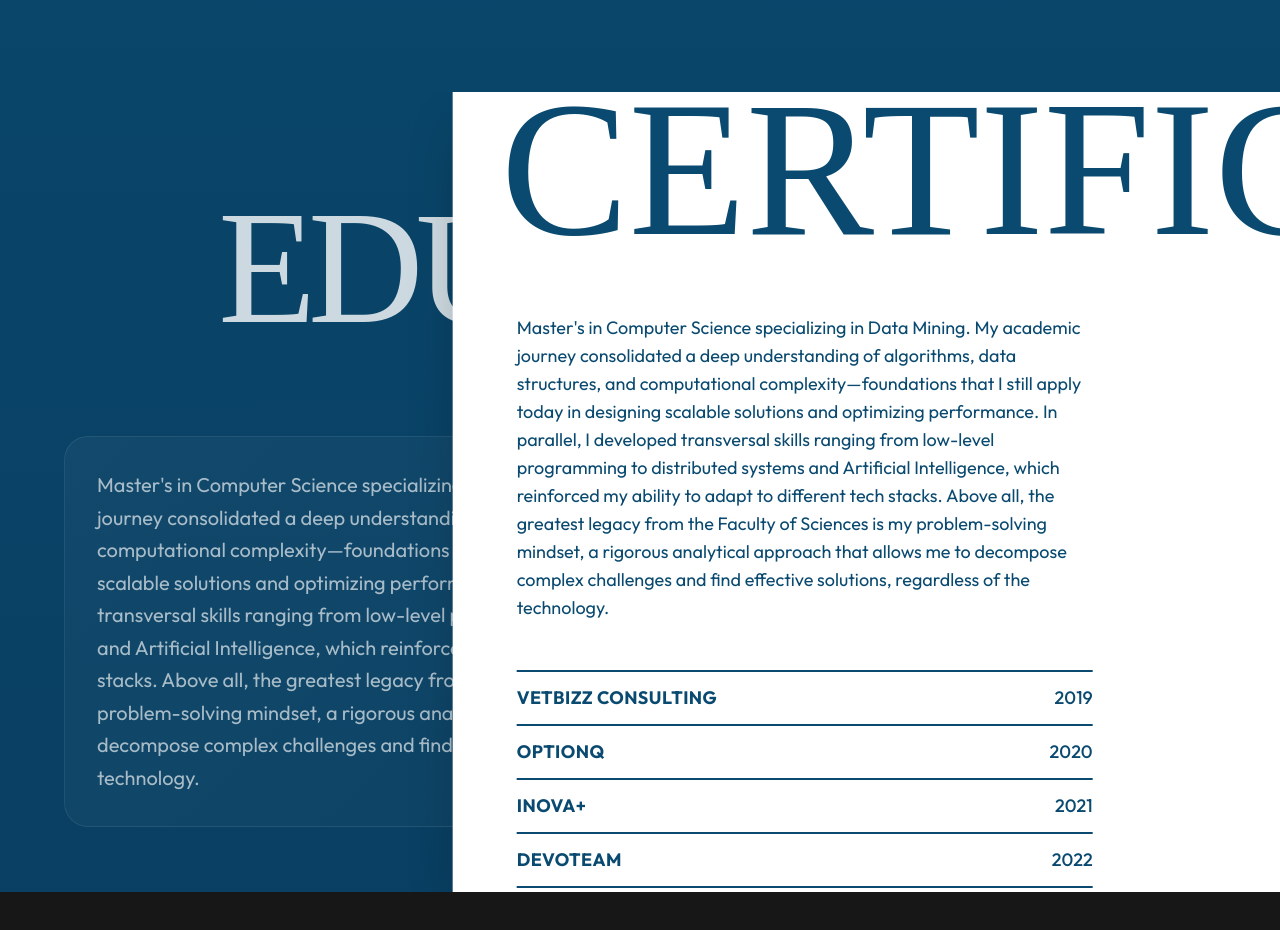
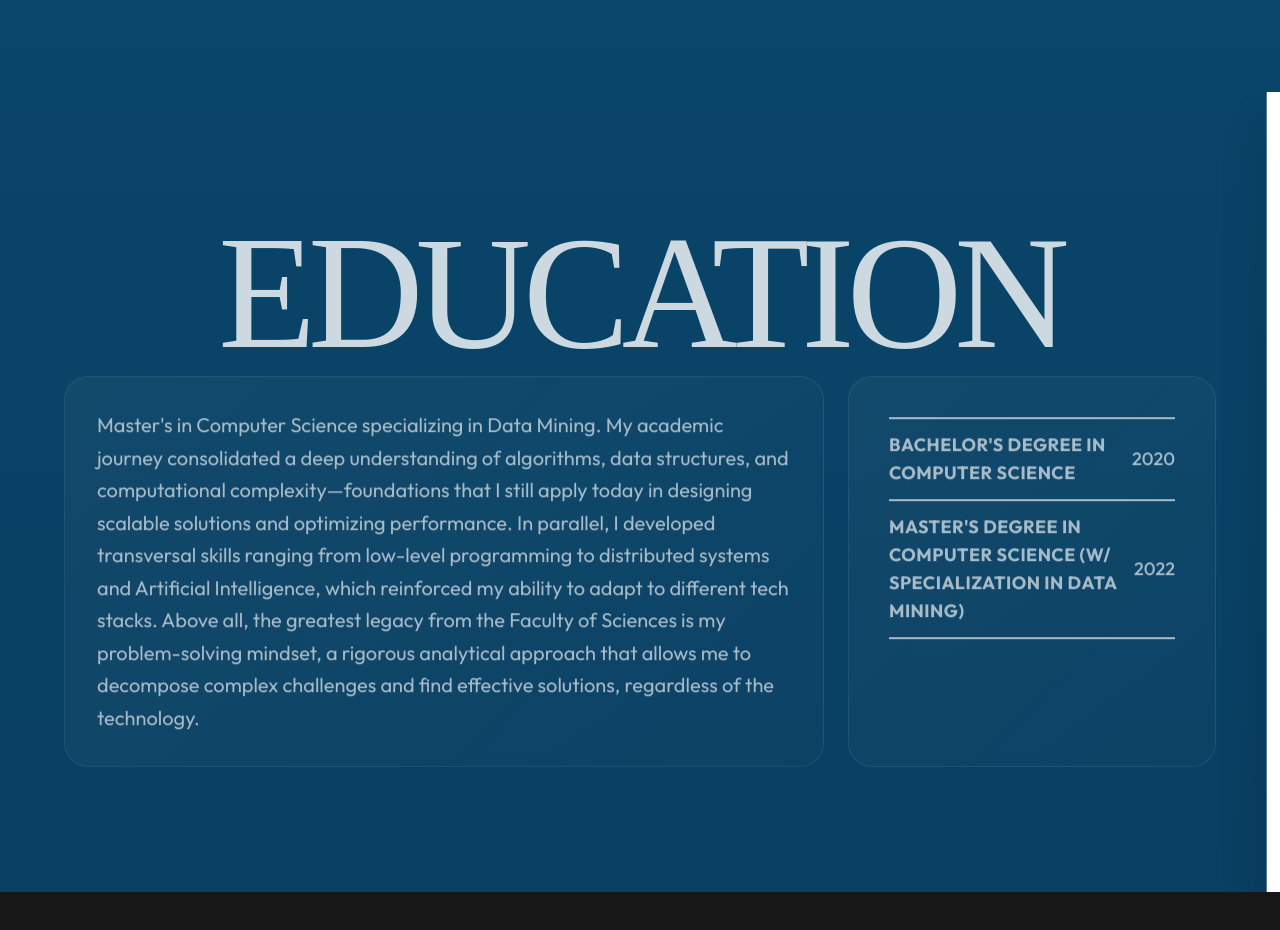
Before and after one commit to franciscorg7/franciscorg, a React (Vite) app: page /en in a window 1280 px wide. Shown: the part 1520-2450 px from the top of the page. Built offline with nearby package versions, Linux system fonts and the light colour scheme; a web font is replaced by a local one.

Commit message:
🚧 working on parallax

```diff
--- a/src/features/AboutMe/AboutMe.tsx
+++ b/src/features/AboutMe/AboutMe.tsx
@@ -8,11 +8,7 @@ import { Emerging } from '../../shared/motions/Emerging'
 import { SkillBadge } from '../../shared/components/SkillBadge'
 import { GlassCard } from '../../shared/components/GlassCard'
 
-interface AboutMeProps {
-  id: string
-}
-
-export const AboutMe = ({ id }: AboutMeProps) => {
+export const AboutMe = () => {
   const { t } = useTranslation(RootTranslationKey.ABOUT_ME)
 
   const titleMotionConfig = motionsConfig[MotionElement.ABOUT_ME_TITLE]
@@ -20,7 +16,7 @@ export const AboutMe = ({ id }: AboutMeProps) => {
   const imgMotionConfig = motionsConfig[MotionElement.ABOUT_ME_IMAGE]
 
   return (
-    <Section id={id} contentClass="section-1 py-20 flex justify-center items-center">
+    <Section contentClass="section-1 py-20 flex justify-center items-center">
       <div className="flex flex-col gap-6 w-full max-w-7xl px-4 mx-auto">
         {/* ROW 1: Full-width Title */}
         <Emerging {...titleMotionConfig}>
--- a/src/features/Education/Education.tsx
+++ b/src/features/Education/Education.tsx
@@ -6,6 +6,8 @@ import { MotionElement, motionsConfig } from '../../config/motion'
 import { Emerging } from '../../shared/motions/Emerging'
 import { Section } from '../../layout/Section'
 import { GlassCard } from '../../shared/components/GlassCard'
+import { useRef } from 'react'
+import { motion, useScroll, useSpring, useTransform } from 'framer-motion'
 
 export const Education = () => {
   const { t } = useTranslation(RootTranslationKey.EDUCATION)
@@ -21,9 +23,28 @@ export const Education = () => {
   const textMotion = motionsConfig[MotionElement.EDUCATION_TEXT]
   const listMotion = motionsConfig[MotionElement.EDUCATION_LIST]
 
+  const containerRef = useRef(null)
+
+  // Keep track of scroll progress within the Education section
+  const { scrollYProgress } = useScroll({
+    target: containerRef,
+    offset: ['start end', 'end start'],
+  })
+
+  // The title will move slightly up as we scroll down
+  const yTitle = useTransform(scrollYProgress, [0, 1], [-50, 50])
+
+  // The cards move up faster than the title, creating a separation gap
+  const yCards = useTransform(scrollYProgress, [0, 1], [120, -120])
+
+  // Smooth out the motion so it doesn't feel sitff
+  const smoothYTitle = useSpring(yTitle, { stiffness: 100, damping: 30 })
+  const smoothYCards = useSpring(yCards, { stiffness: 100, damping: 30 })
+
   return (
-    <Section id="education" contentClass="section-2 py-20 flex justify-center items-center">
+    <Section ref={containerRef} contentClass="section-2 py-20 flex justify-center items-center">
       <div className="flex flex-col gap-6 w-full max-w-7xl px-4 mx-auto">
+        <motion.div style={{ y: smoothYTitle }}>
           <Emerging
             {...titleMotion}
             className="p-10 md:p-16 flex items-center justify-center overflow-hidden w-full"
@@ -32,7 +53,11 @@ export const Education = () => {
               {t(EducationTranslationKey.TITLE)}
             </h2>
           </Emerging>
-        <div className="grid grid-cols-1 lg:grid-cols-3 gap-6 items-stretch">
+        </motion.div>
+        <motion.div
+          style={{ y: smoothYCards }}
+          className="grid grid-cols-1 lg:grid-cols-3 gap-6 items-stretch"
+        >
           <Emerging {...textMotion} className="lg:col-span-2">
             <GlassCard className="p-8 flex flex-col justify-center h-full">
               <p className="font-body text-xl text-white/80 leading-relaxed">
@@ -46,7 +71,7 @@ export const Education = () => {
               <ExperienceList experiences={experiences} color="white/80" />
             </GlassCard>
           </Emerging>
-        </div>
+        </motion.div>
       </div>
     </Section>
   )
--- a/src/features/Hero/Hero.tsx
+++ b/src/features/Hero/Hero.tsx
@@ -1,14 +1,13 @@
-import type { HeroProps } from '../../types/hero'
 import { Section } from '../../layout/Section'
 import { Navbar } from '../../layout/Navbar'
 import { useTranslation } from 'react-i18next'
 import { HeroTranslationKey, RootTranslationKey } from '../../config/translation-keys'
 import waves from '../../assets/waves-blue.svg'
 
-export const Hero = ({ id }: HeroProps) => {
+export const Hero = () => {
   const { t } = useTranslation(RootTranslationKey.HERO)
   return (
-    <Section id={id} contentClass="relative bg-primary-600 h-screen flex flex-col justify-between">
+    <Section contentClass="relative bg-primary-600 h-screen flex flex-col justify-between">
       <img src={waves} className="absolute inset-0 w-full h-full object-cover z-10" alt="waves" />
       <Navbar
         logoText={t(HeroTranslationKey.LOGO)}
--- a/src/features/WorkExperience/WorkExperience.tsx
+++ b/src/features/WorkExperience/WorkExperience.tsx
@@ -8,17 +8,14 @@ import {
   type ExperienceItemDetails,
 } from '../../shared/components/ExperienceDetails'
 import { useWorkExperience } from './context'
-import { useEffect, useMemo } from 'react'
+import { useEffect, useMemo, useRef } from 'react'
 import { Chip } from '../../shared/components/Chip'
 import { Emerging } from '../../shared/motions/Emerging'
 import { GlassCard } from '../../shared/components/GlassCard'
 import { MotionElement, motionsConfig } from '../../config/motion'
+import { motion, useScroll, useSpring, useTransform } from 'framer-motion'
 
-interface WorkExpProps {
-  id: string
-}
-
-export const WorkExperience = ({ id }: WorkExpProps) => {
+export const WorkExperience = () => {
   const { t } = useTranslation(RootTranslationKey.WORK_EXP)
   const { selectedExperienceId, setSelectedExperience } = useWorkExperience()
 
@@ -56,9 +53,31 @@ export const WorkExperience = ({ id }: WorkExpProps) => {
   const textMotion = motionsConfig[MotionElement.WORK_EXPERIENCE_TEXT]
   const listMotion = motionsConfig[MotionElement.WORK_EXPERIENCE_LIST]
 
+  const containerRef = useRef(null)
+
+  // Keep track of scroll progress within the Work Experience section
+  const { scrollYProgress } = useScroll({
+    target: containerRef,
+    offset: ['start end', 'end start'],
+  })
+
+  // Title moves down (background layer feel)
+  const yTitle = useTransform(scrollYProgress, [0, 1], [-80, 80])
+
+  // Cards move up (foreground layer feel)
+  const yCards = useTransform(scrollYProgress, [0, 1], [120, -120])
+
+  // Smooth out the motion so it doesn't feel sitff
+  const smoothYTitle = useSpring(yTitle, { stiffness: 100, damping: 30 })
+  const smoothYCards = useSpring(yCards, { stiffness: 100, damping: 30 })
+
   return (
-    <Section id={id} contentClass="section-3 justify-between">
+    <Section
+      ref={containerRef}
+      contentClass="section-3 py-48 md:py-64 flex flex-col justify-center overflow-hidden"
+    >
       <div className="flex flex-col gap-6 w-full max-w-7xl px-4 mx-auto">
+        <motion.div style={{ y: smoothYTitle }}>
           <Emerging
             {...titleMotion}
             className="w-full p-10 md:p-16 flex items-center justify-center overflow-hidden"
@@ -67,7 +86,11 @@ export const WorkExperience = ({ id }: WorkExpProps) => {
               {t(WorkExperienceTranslationKey.TITLE)}
             </h2>
           </Emerging>
-        <div className="grid grid-cols-1 lg:grid-cols-2 gap-6 items-stretch">
+        </motion.div>
+        <motion.div
+          style={{ y: smoothYCards }}
+          className="grid grid-cols-1 lg:grid-cols-2 gap-6 items-stretch"
+        >
           <Emerging {...listMotion}>
             <GlassCard className="p-8 flex flex-1 flex-col h-full">
               <ExperienceList
@@ -98,7 +121,7 @@ export const WorkExperience = ({ id }: WorkExpProps) => {
               )}
             </GlassCard>
           </Emerging>
-        </div>
+        </motion.div>
       </div>
     </Section>
   )
--- a/src/layout/CurtainReveal.tsx
+++ b/src/layout/CurtainReveal.tsx
@@ -20,7 +20,7 @@ export const CurtainReveal = () => {
 
   const slide2X = useTransform(
     smoothScroll,
-    [0, 0.01, 0.5, 0.99, 1],
+    [0, 0.3, 0.6, 0.9, 1],
     ['100%', '100%', '0%', '100%', '100%']
   )
 
--- a/src/layout/Section.tsx
+++ b/src/layout/Section.tsx
@@ -2,7 +2,7 @@ import { motion } from 'framer-motion'
 import type { SectionProps } from '../types/layout'
 
 export const Section = ({
-  id,
+  ref,
   title,
   titleClass = 'text-9xl text-white',
   contentClass,
@@ -14,7 +14,7 @@ export const Section = ({
 
   return (
     <section
-      key={id}
+      ref={ref}
       className={`relative perspective-1200 font-body min-h-screen flex flex-col px-12 pt-8 pb-24 ${contentClass}`}
       style={style}
     >
--- a/src/types/hero.ts
+++ b/src/types/hero.ts
@@ -1,7 +1,3 @@
-export interface HeroProps {
-  id: string
-}
-
 export interface NavbarProps {
   logoText: string
   month: number
--- a/src/types/layout.ts
+++ b/src/types/layout.ts
@@ -1,12 +1,12 @@
 import type { MotionProps } from 'framer-motion'
-import type { ReactNode } from 'react'
+import type { ReactNode, RefObject } from 'react'
 
 export interface LayoutProps {
   children: ReactNode
 }
 
 export interface SectionProps {
-  id: string
+  ref?: RefObject<HTMLDivElement | null>
   title?: string
   titleClass?: string
   contentClass?: string
```
Lines whose indentation alone changed are shown as unchanged.
